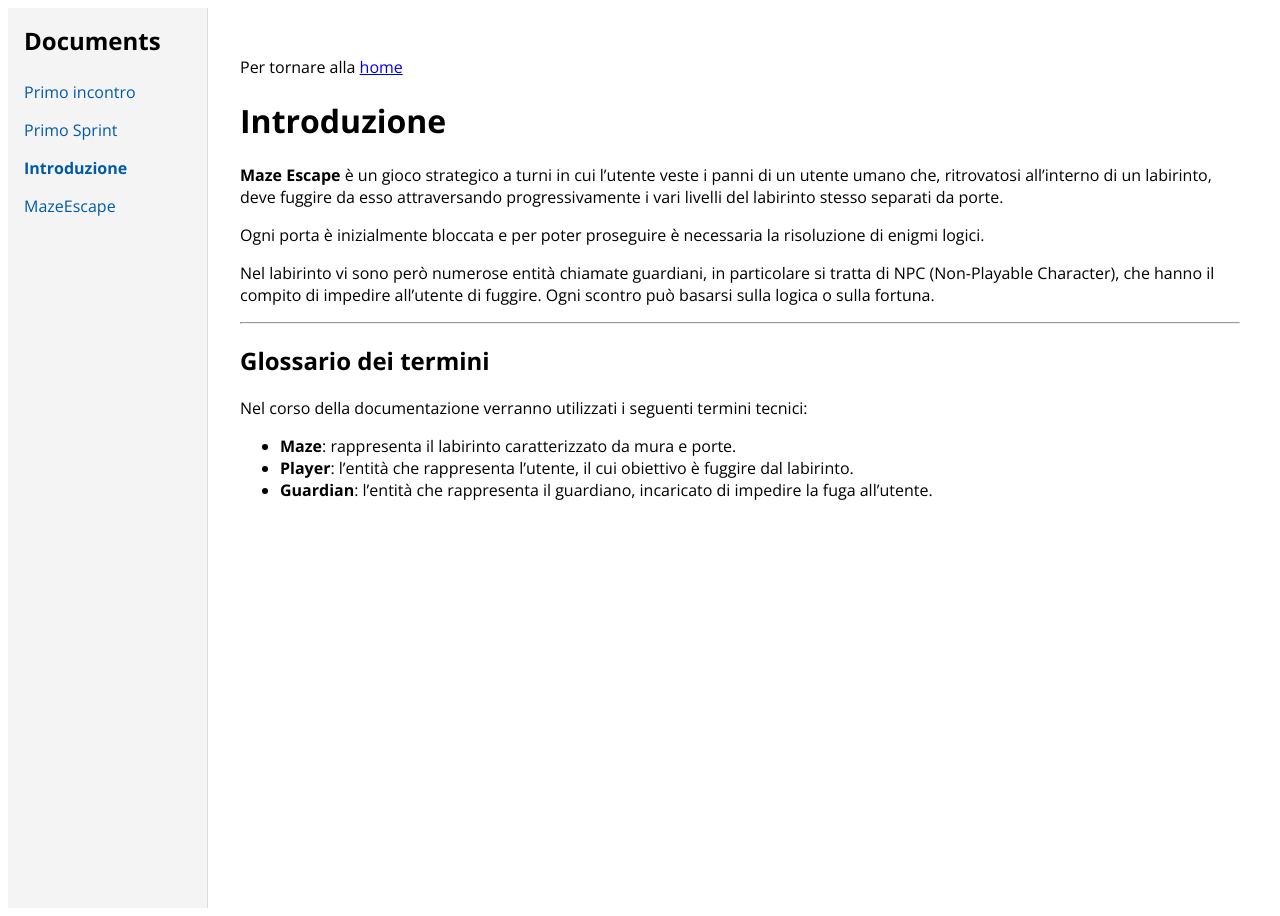
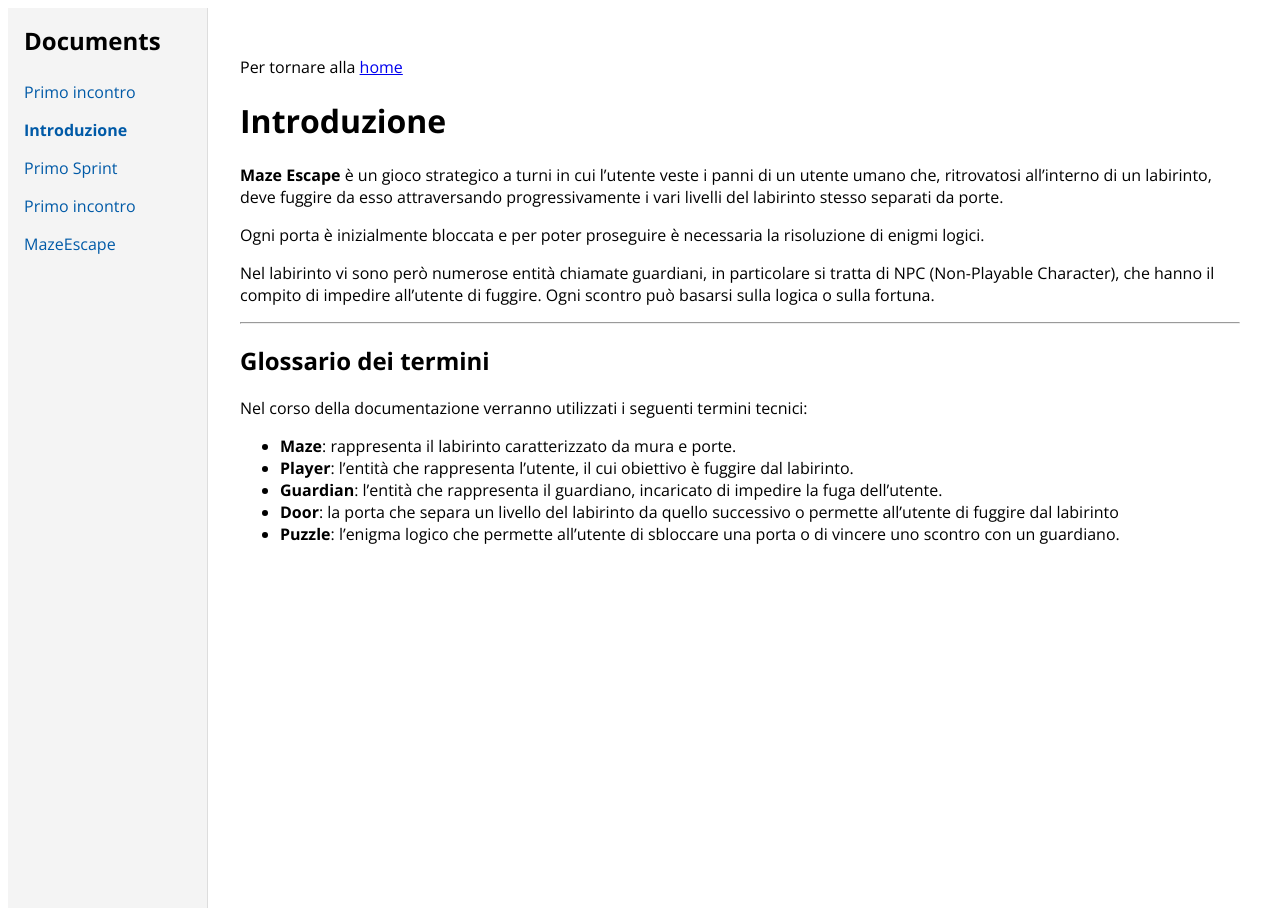
Before and after one commit to michaelrubri/PPS-25-MazeEscape, a Jekyll site: the page built from docs/0-Introduction.md, in a window 1280 px wide. Built offline with Jekyll 4.4.1, drawn with Linux system fonts in a browser that asks for light colours.

```diff
--- a/docs/1-Introduction.md
+++ b/docs/0-Introduction.md
@@ -24,4 +24,8 @@ Nel corso della documentazione verranno utilizzati i seguenti termini tecnici:
 
 - **Maze**: rappresenta il labirinto caratterizzato da mura e porte.
 - **Player**: l’entità che rappresenta l’utente, il cui obiettivo è fuggire dal labirinto.
-- **Guardian**: l’entità che rappresenta il guardiano, incaricato di impedire la fuga all'utente.
+- **Guardian**: l’entità che rappresenta il guardiano, incaricato di impedire la fuga dell'utente.
+- **Door**: la porta che separa un livello del labirinto da quello successivo o permette all'utente di
+fuggire dal labirinto
+- **Puzzle**: l'enigma logico che permette all'utente di sbloccare una porta o di vincere uno scontro con
+un guardiano.
```
Also changed, not shown: docs/1-ProcessoDISviluppo.md (added, +67 -0 lines), docs/index.md (+5 -1 lines).
